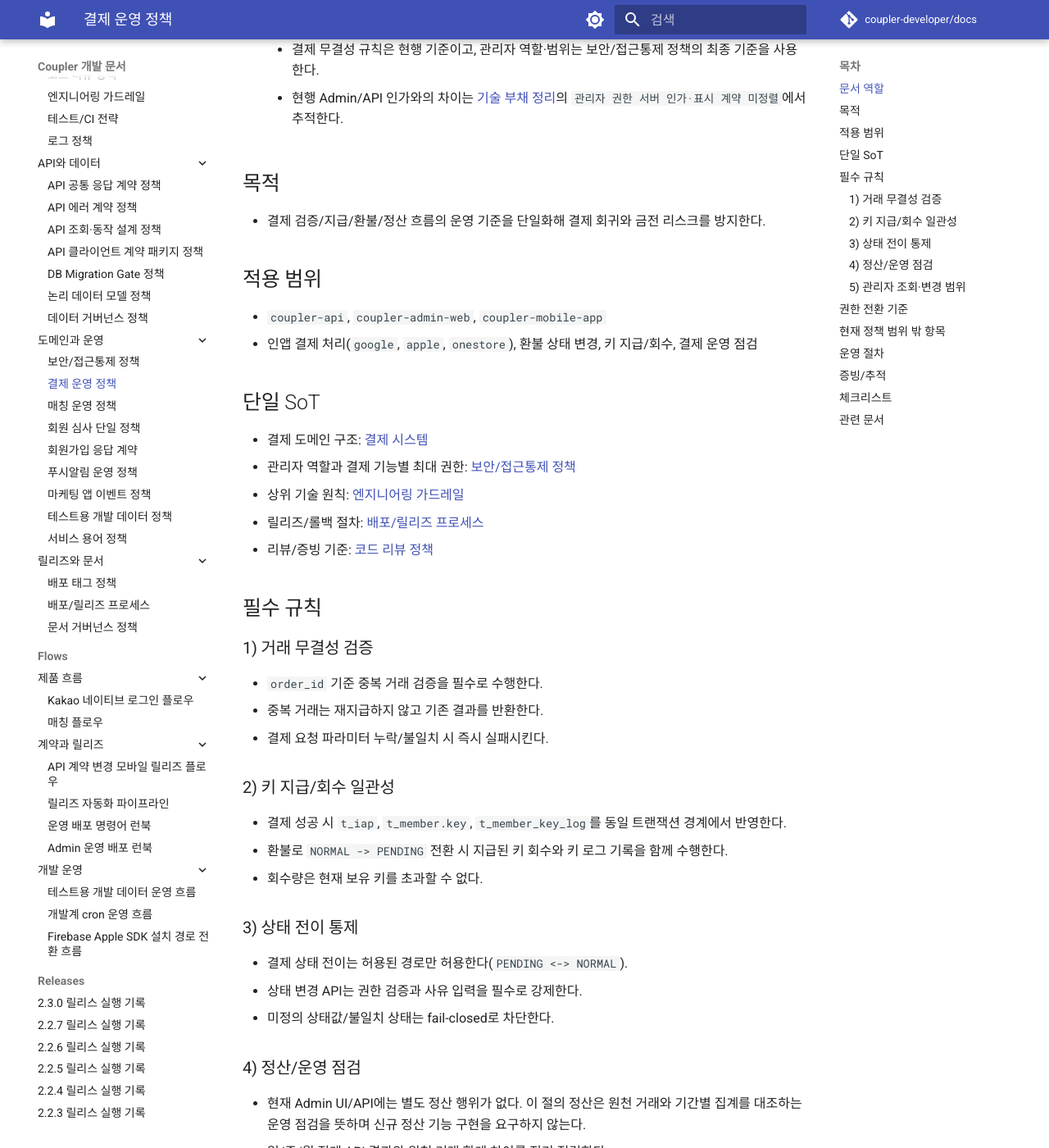
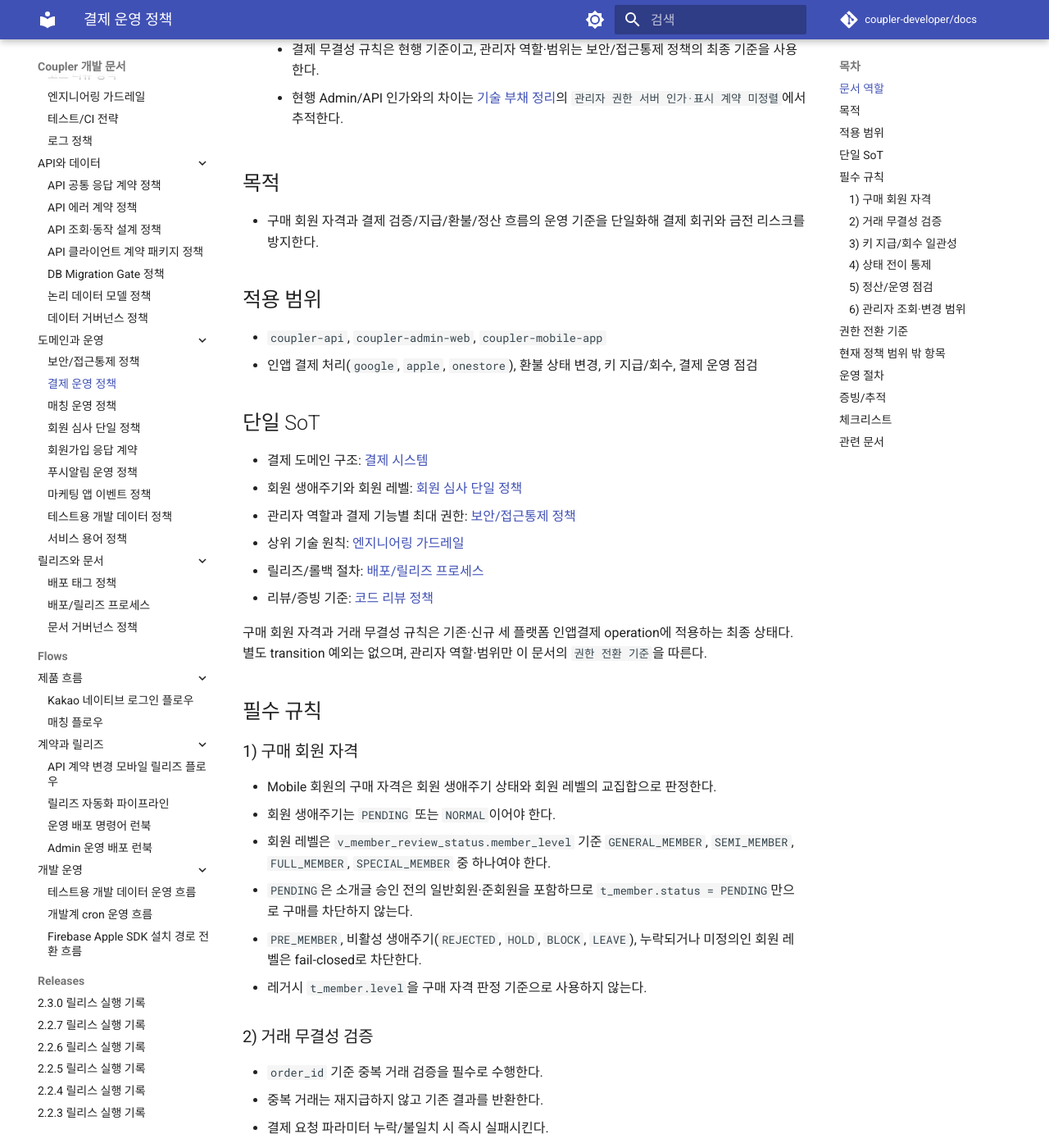
Before and after one commit to coupler-developer/docs, an MkDocs documentation site: the page built from content/policy/payment-ops-policy.md, in a window 1280 px wide and 1400 px high, scrolled down 343 px. Shown: the whole window at 82% size. Built offline with MkDocs 1.6.1 and Material for MkDocs 9.7.7, drawn with Linux system fonts in a browser that asks for light colours; comment, search, counter and statistics services are not loaded; some of the changed text lies outside the part shown.

Commit message:
docs: 일반회원 이상 결제 자격 명시

```diff
--- a/content/policy/payment-ops-policy.md
+++ b/content/policy/payment-ops-policy.md
@@ -12,7 +12,8 @@
 
 ## 목적
 
-- 결제 검증/지급/환불/정산 흐름의 운영 기준을 단일화해 결제 회귀와 금전 리스크를 방지한다.
+- 구매 회원 자격과 결제 검증/지급/환불/정산 흐름의 운영 기준을 단일화해 결제 회귀와 금전 리스크를
+  방지한다.
 
 ## 적용 범위
 
@@ -22,32 +23,48 @@
 ## 단일 SoT
 
 - 결제 도메인 구조: [결제 시스템](../architecture/payment-system.md)
+- 회원 생애주기와 회원 레벨: [회원 심사 단일 정책](member-review-policy.md)
 - 관리자 역할과 결제 기능별 최대 권한: [보안/접근통제 정책](security-access-control-policy.md)
 - 상위 기술 원칙: [엔지니어링 가드레일](engineering-guardrails.md)
 - 릴리즈/롤백 절차: [배포/릴리즈 프로세스](release-process.md)
 - 리뷰/증빙 기준: [코드 리뷰 정책](code-review-policy.md)
 
+구매 회원 자격과 거래 무결성 규칙은 기존·신규 세 플랫폼 인앱결제 operation에 적용하는 최종 상태다.
+별도 transition 예외는 없으며, 관리자 역할·범위만 이 문서의 `권한 전환 기준`을 따른다.
+
 ## 필수 규칙
 
-### 1) 거래 무결성 검증
+### 1) 구매 회원 자격
+
+- Mobile 회원의 구매 자격은 회원 생애주기 상태와 회원 레벨의 교집합으로 판정한다.
+- 회원 생애주기는 `PENDING` 또는 `NORMAL`이어야 한다.
+- 회원 레벨은 `v_member_review_status.member_level` 기준 `GENERAL_MEMBER`, `SEMI_MEMBER`,
+  `FULL_MEMBER`, `SPECIAL_MEMBER` 중 하나여야 한다.
+- `PENDING`은 소개글 승인 전의 일반회원·준회원을 포함하므로 `t_member.status = PENDING`만으로 구매를
+  차단하지 않는다.
+- `PRE_MEMBER`, 비활성 생애주기(`REJECTED`, `HOLD`, `BLOCK`, `LEAVE`), 누락되거나 미정의인 회원 레벨은
+  fail-closed로 차단한다.
+- 레거시 `t_member.level`을 구매 자격 판정 기준으로 사용하지 않는다.
+
+### 2) 거래 무결성 검증
 
 - `order_id` 기준 중복 거래 검증을 필수로 수행한다.
 - 중복 거래는 재지급하지 않고 기존 결과를 반환한다.
 - 결제 요청 파라미터 누락/불일치 시 즉시 실패시킨다.
 
-### 2) 키 지급/회수 일관성
+### 3) 키 지급/회수 일관성
 
 - 결제 성공 시 `t_iap`, `t_member.key`, `t_member_key_log`를 동일 트랜잭션 경계에서 반영한다.
 - 환불로 `NORMAL -> PENDING` 전환 시 지급된 키 회수와 키 로그 기록을 함께 수행한다.
 - 회수량은 현재 보유 키를 초과할 수 없다.
 
-### 3) 상태 전이 통제
+### 4) 상태 전이 통제
 
 - 결제 상태 전이는 허용된 경로만 허용한다(`PENDING <-> NORMAL`).
 - 상태 변경 API는 권한 검증과 사유 입력을 필수로 강제한다.
 - 미정의 상태값/불일치 상태는 fail-closed로 차단한다.
 
-### 4) 정산/운영 점검
+### 5) 정산/운영 점검
 
 - 현재 Admin UI/API에는 별도 정산 행위가 없다. 이 절의 정산은 원천 거래와 기간별 집계를 대조하는 운영
   점검을 뜻하며 신규 정산 기능 구현을 요구하지 않는다.
@@ -55,7 +72,7 @@
 - 환불/취소 반영 지연이 발생하면 원인과 복구 절차를 릴리즈 노트에 기록한다.
 - 운영 장애 발생 시 롤백 기준 태그와 데이터 복구 범위를 함께 남긴다.
 
-### 5) 관리자 조회·변경 범위
+### 6) 관리자 조회·변경 범위
 
 - Super Admin은 결제 로그, 매출 집계와 무료키 지급 이력을 `GLOBAL`로 조회한다.
 - 일반 클럽매니저는 현재 로그인 관리자에게 전담(`CHARGE`) 배정된 회원의 결제 로그, 매출 집계와 무료키
@@ -79,7 +96,7 @@
 
 ## 운영 절차
 
-1. 배포 전: 중복 거래 차단과 환불 회수 시나리오를 확인한다.
+1. 배포 전: 일반회원 이상 허용, 회원전·비활성 회원 차단, 중복 거래 차단과 환불 회수 시나리오를 확인한다.
 2. 권한 검증: Super Admin 전체 조회·상태 변경, 일반 클럽매니저 `CHARGE` 조회·상태 변경, `SHARE`·타 전담
    조회·상태 변경 거부를 확인한다.
 3. 배포 직후: 핵심 시나리오(신규 결제/중복 결제/환불)를 실행 검증한다.
@@ -97,6 +114,8 @@
 
 ## 체크리스트
 
+- [ ] `PENDING/NORMAL + GENERAL_MEMBER 이상`만 구매할 수 있고 `PRE_MEMBER`와 비활성 회원은 차단되는가?
+- [ ] `t_member.status = PENDING`인 일반회원·준회원의 구매가 허용되는가?
 - [ ] 중복 거래 차단 후 재요청 시 재지급이 발생하지 않는가?
 - [ ] 환불 시 상태 전이, 키 회수, 로그 기록이 동시에 반영되는가?
 - [ ] 일반 클럽매니저는 `CHARGE` 회원의 조회·상태 변경만 허용되고 `SHARE`·타 전담 조회·상태 변경은
```
Also changed, not shown: content/architecture/payment-system.md (+19 -0 lines), 1 other file.
